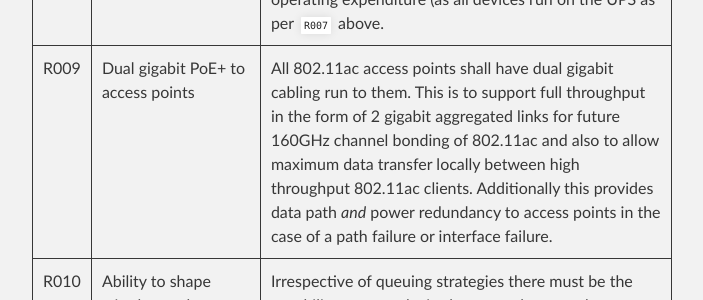
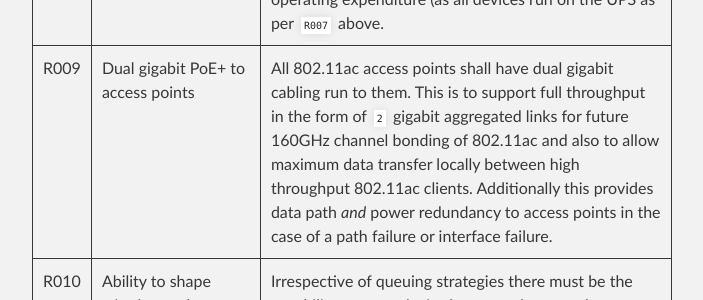
Before and after one commit to podomere/ond, a Jekyll site: the page built from ond-00001/ond-00001.md, in a window 1280 px wide and 900 px high, scrolled down 2053 px. Shown: the part 202-502 px from the top of the window, without its empty margins (288-991 px from the left). Built offline with Jekyll 4.4.1, drawn with Linux system fonts in a browser that asks for light colours.

Commit message:
Minor formatting updates

````diff
--- a/ond-00001/ond-00001.md
+++ b/ond-00001/ond-00001.md
@@ -28,7 +28,7 @@
 | R006 | All devices and paths shall be used efficiently. | Effective load balancing and active-active paths should be used where and when possible including across n+1 tiers if applicable. Capacity management and reporting should be automated and easily scheduled. Basic instrumentation and dashboards should be easily understood and available to non-technical users/entities.|
 | R007 | PoE+(Power over Ethernet) 802.3at shall be provided.| All edge switching will provide/support PoE+(plus) for devices (i.e. 802.3at and not just 802.3af) specifically for 802.11ac access points and device futureproofing. Additionally this has the benefit of powering all devices and WiFi access points if a pod is supplied with clean/protected power from a UPS(Uninterruptible Power Supply). Furthermore conditioned power and resilience to power outages protects an organisations investment while ensuring maximal uptime for said devices and services.|
 | R008 | Power will be conditioned and provided by a UPS | This not only extends the lifetime of the equipment investment but ensures maximal uptime even during brief 'brown outs' or over-voltage conditions. A remotely instrumented UPS also allows an organisation to help quantify its I.T. power spend and refine its operating expenditure (as all devices run on the UPS as per ```R007``` above.|
-| R009 | Dual gigabit PoE+ to access points | All 802.11ac access points shall have dual gigabit cabling run to them. This is to support full throughput in the form of 2 gigabit aggregated links for future 160GHz channel bonding of 802.11ac and also to allow maximum data transfer locally between high throughput 802.11ac clients. Additionally this provides data path *and* power redundancy to access points in the case of a path failure or interface failure.|
+| R009 | Dual gigabit PoE+ to access points | All 802.11ac access points shall have dual gigabit cabling run to them. This is to support full throughput in the form of ```2``` gigabit aggregated links for future 160GHz channel bonding of 802.11ac and also to allow maximum data transfer locally between high throughput 802.11ac clients. Additionally this provides data path *and* power redundancy to access points in the case of a path failure or interface failure.|
 | R010 | Ability to shape wired users by group and individual policies| Irrespective of queuing strategies there must be the capability to control wired users and ensure they can not displace wireless users or the overall 'fair share' policies. This must be easily implemented on a per SRC IP and per FW policy basis.|
 
 ## Design Overview
````
